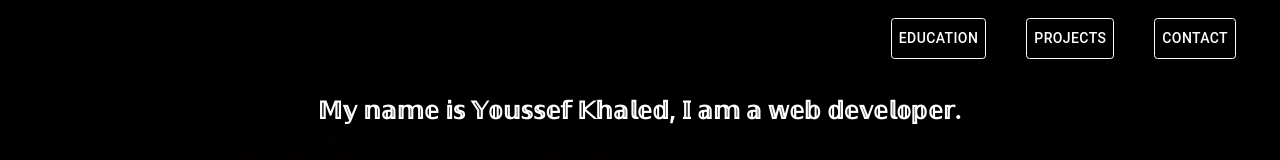
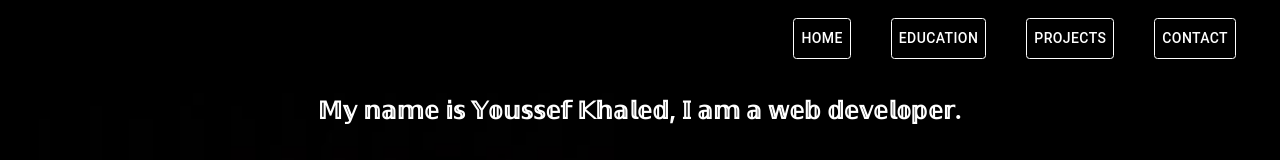
Before and after one commit to yossef-khaled/yossef-khaled.github.io, a React (Create React App) app: page /home in a window 1280 px wide. Shown: the top 160 px of the page. Built offline with nearby package versions, Linux system fonts and the light colour scheme.

Commit message:
Add a button for contact component in the header

```diff
--- a/src/Components/HeaderComponent/Header.jsx
+++ b/src/Components/HeaderComponent/Header.jsx
@@ -33,11 +33,21 @@ function Header(props) {
     const { classes } = props;
 
     return(
-        <div className>
+        <div>
             <AppBar position="static">
                 <Toolbar className="header" style={{
                     backgroundColor: props.backgroundColor
                 }}>
+                    <IconButton>
+                        <Button>
+                            <Link
+                                to="/home" className={classes.headerButton}
+                                style={{color: props.btnColor, borderColor:props.borderColor}}
+                            >
+                                Home
+                            </Link>
+                        </Button>
+                    </IconButton>
                     <IconButton>
                         <Button>
                             <Link
```
